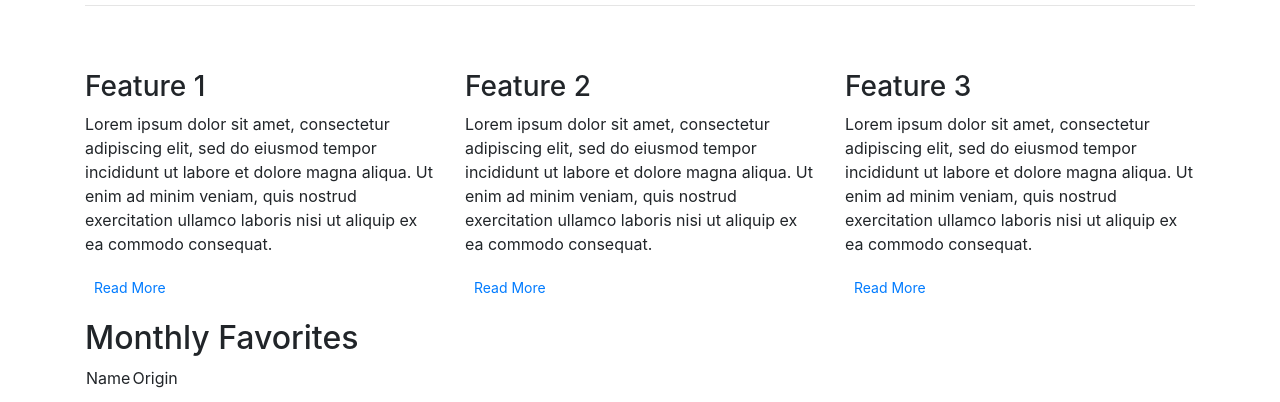
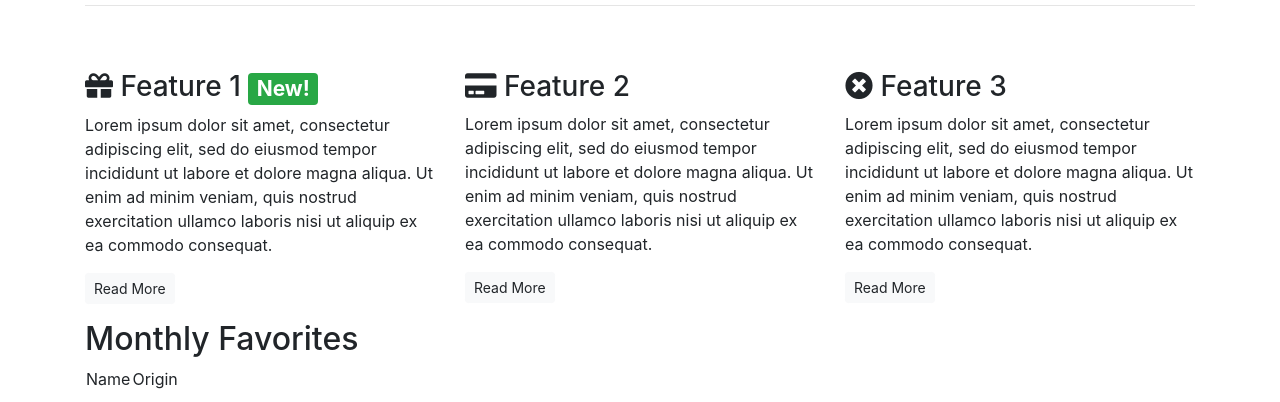
Before and after one commit to hfzespinoz4/WineStore, a plain HTML site: page index.html in a window 1280 px wide. Shown: the part 469-871 px from the top of the page. Drawn offline with nearby package versions, Linux system fonts and the light colour scheme.

Commit message:
added features media

```diff
--- a/index.html
+++ b/index.html
@@ -66,23 +66,23 @@
             <div class="row">
                 <div class="col-12 col-md-6 col-lg-4">
                     <div class="feature">
-                        <h3>Feature 1</h3>
+                        <h3><i class="fas fa-gift d-none d-sm-inline"></i> Feature 1 <span class="badge badge-success">New!</span></h3>
                         <p>Lorem ipsum dolor sit amet, consectetur adipiscing elit, sed do eiusmod tempor incididunt ut labore et dolore magna aliqua. Ut enim ad minim veniam, quis nostrud exercitation ullamco laboris nisi ut aliquip ex ea commodo consequat.</p>
-                        <p><a class="btn btn-sm btn-default" href="">Read More</a></p>
+                        <p><a class="btn btn-sm btn-light" href="">Read More</a></p>
                     </div>
                 </div>
                 <div class="col-12 col-md-6 col-lg-4">
                     <div class="feature">
-                        <h3>Feature 2</h3>
+                        <h3><i class="fas fa-credit-card d-none d-sm-inline"></i> Feature 2</h3>
                         <p>Lorem ipsum dolor sit amet, consectetur adipiscing elit, sed do eiusmod tempor incididunt ut labore et dolore magna aliqua. Ut enim ad minim veniam, quis nostrud exercitation ullamco laboris nisi ut aliquip ex ea commodo consequat.</p>
-                        <p><a class="btn btn-sm btn-default" href="">Read More</a></p>
+                        <p><a class="btn btn-sm btn-light" href="">Read More</a></p>
                     </div>
                 </div>
                 <div class="col-12 d-md-none d-lg-block col-lg-4">
                     <div class="feature">
-                        <h3>Feature 3</h3>
+                        <h3><i class="fas fa-times-circle d-none d-sm-inline"></i> Feature 3</h3>
                         <p>Lorem ipsum dolor sit amet, consectetur adipiscing elit, sed do eiusmod tempor incididunt ut labore et dolore magna aliqua. Ut enim ad minim veniam, quis nostrud exercitation ullamco laboris nisi ut aliquip ex ea commodo consequat.</p>
-                        <p><a class="btn btn-sm btn-default" href="">Read More</a></p>
+                        <p><a class="btn btn-sm btn-light" href="">Read More</a></p>
                     </div>
                 </div>
             </div>
```
